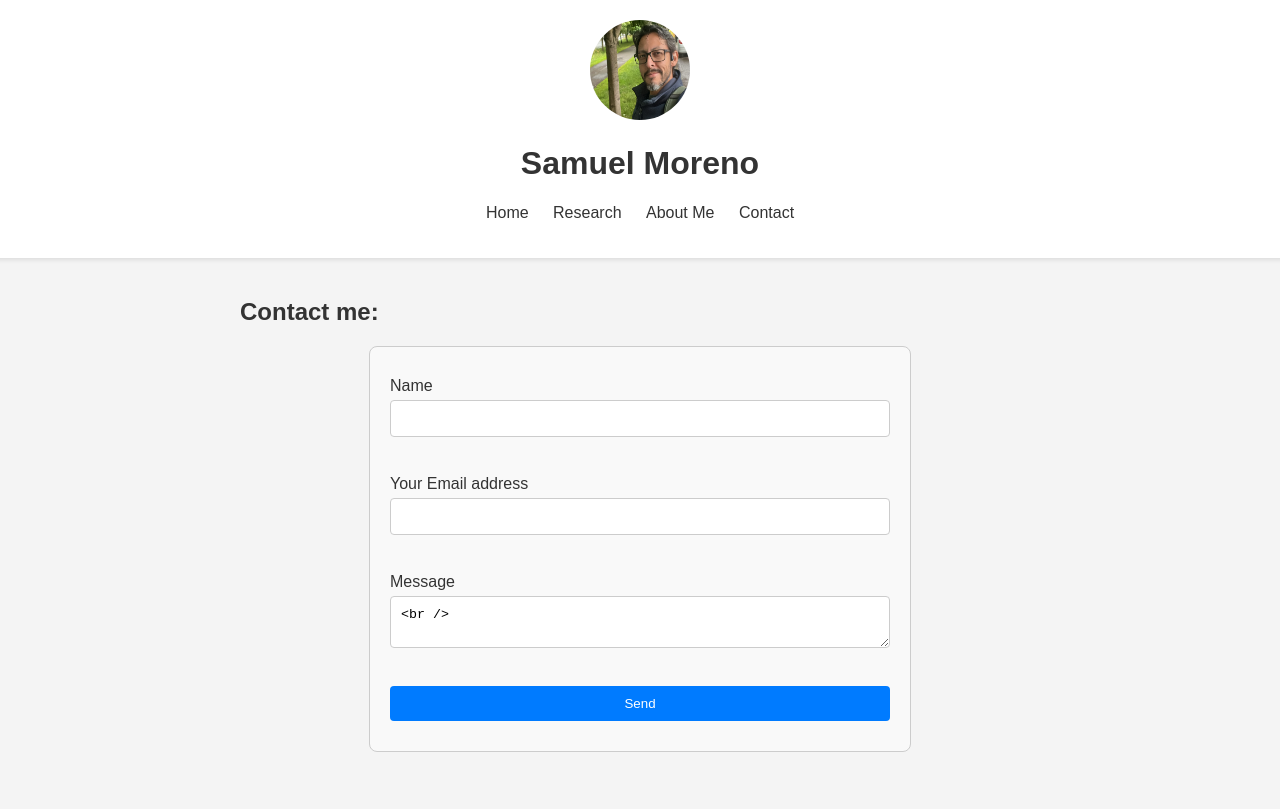
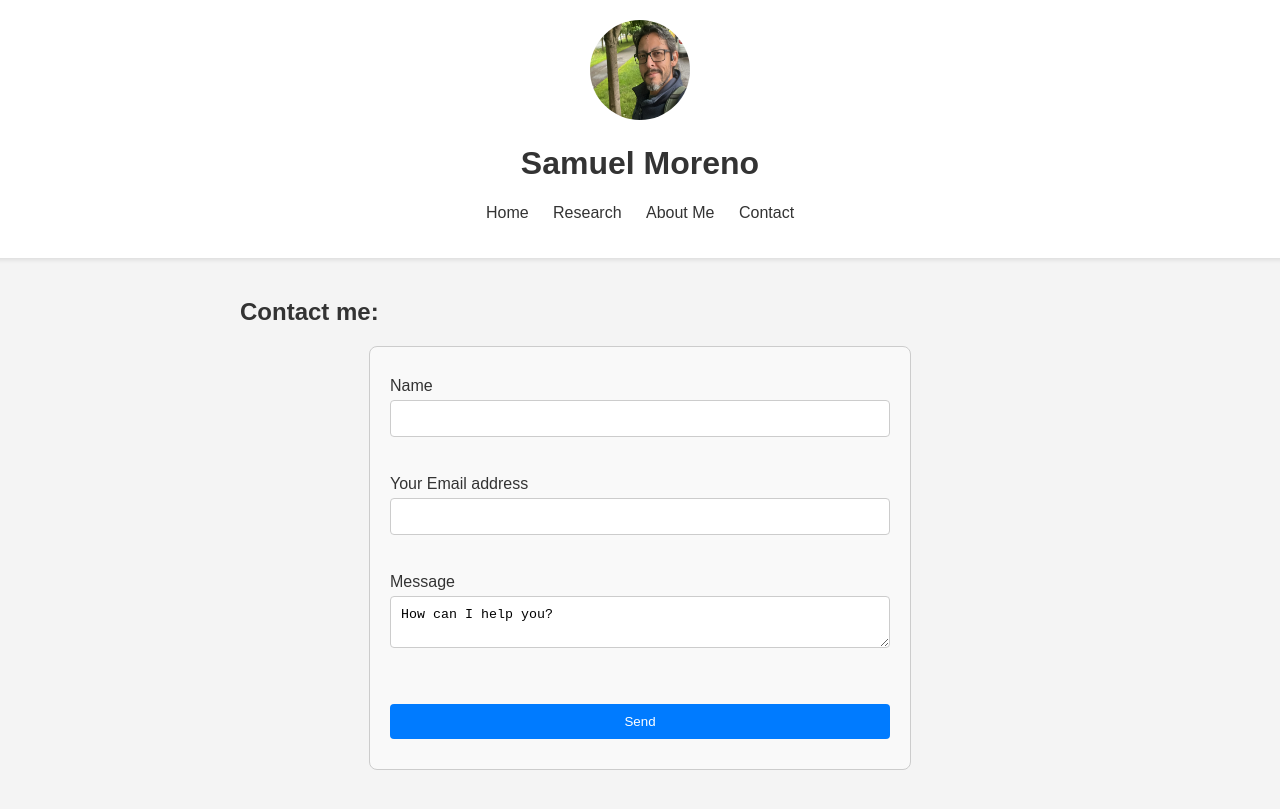
Before and after one commit to GregSom-MSc/GregSom-MSc.github.io, a Jekyll site: the page built from contact.md, in a window 1280 px wide. Shown: the top 809 px of the page. Built offline with Jekyll 4.4.1, drawn with Linux system fonts in a browser that asks for light colours.

Commit message:
Update contact.md

```diff
--- a/contact.md
+++ b/contact.md
@@ -56,7 +56,7 @@ title: Contact
         <input type="email" id="email" name="email"><br>
 
         <label for="message">Message</label>
-        <textarea id="message" name="message"><br></textarea>
+        <textarea id="message" name="message">How can I help you?</textarea><br>
         <br>
         <input type="submit" value="Send">
     </form>
```
